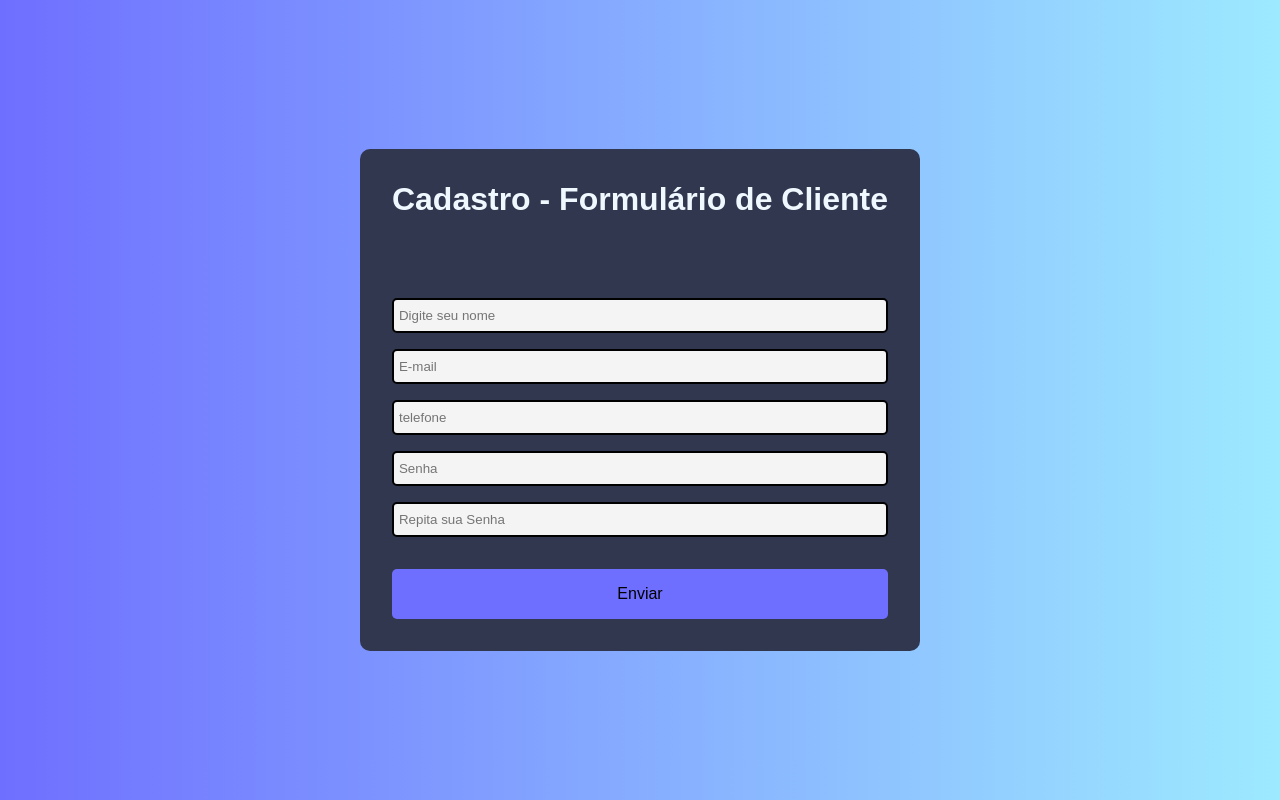
After one commit to fnando1/web_app_services_ti, a PHP site: page /cadastro_cliente.php in a window 1280 px wide. The commit adds this page. Run offline with PHP 8.4, Linux system fonts and the light colour scheme.

Commit message:
processando dados de cadastro do cliente

```diff
--- a/bd_web_app_services_ti.sql
+++ b/bd_web_app_services_ti.sql
@@ -13,7 +13,8 @@ CREATE TABLE servico_tecnico_adm (
 -- Table for clients
 CREATE TABLE cliente (
     codigo int PRIMARY KEY,
-    nome varchar(255),       -- Specify a length for varchar
+    nome varchar(255),
+    senha varchar(50),       -- Specify a length for varchar
     telefone bigint,
     e_mail varchar(255)      -- Specify a length for varchar
 );
--- /dev/null
+++ b/cadastro_cliente.php
@@ -0,0 +1,52 @@
+<?php
+session_start();
+?>
+<!DOCTYPE html>
+<html lang="pt-br">
+    <head>
+        <meta charset="UTF-8">
+        <meta name="viewport" content="width=device-width, initial-scale=1.0">
+        <link rel="stylesheet" href="css/style.css">
+        <title>Service - T.I</title>
+    </head>
+    <body class="borda">
+
+        <div class="container">
+            <h1>Cadastro - Formulário de Cliente</h1>
+                <form action="processa.php" method="POST">
+                    <div>
+                        <input type="text" placeholder="Digite seu nome" class="inputs" name="nome">
+                        <span class="span-required">Nome der ter no minimo 5 caracteres.</span>
+                    </div>
+
+                    <div>
+                        <input type="text" placeholder="E-mail" class="inputs" name="email">
+                        <span class="span-required">Digite um e-mail válido.</span>
+                    </div>
+
+                    <div>
+                        <input type="text" placeholder="telefone" class="inputs" name="telefone">
+                        <span class="span-required"></span>
+                    </div>
+
+                    <div>
+                        <input type="password" placeholder="Senha" class="inputs" name="senha">
+                        <span class="span-required">Digite uma senha com no mínimo 8 caracteres.</span>
+                    </div>
+
+                    <div>
+                        <input type="password" placeholder="Repita sua Senha" class="inputs">
+                        <span class="span-required">Senhas deve ser compatíveis.</span>
+                    </div>
+                    <?php
+                            if(isset($_SESSION['msg']))
+                                echo $_SESSION['msg'];
+                                unset($_SESSION['msg']);
+                            ?>
+
+                    <button type="submit">Enviar</button>
+                </form>
+        </div>
+
+    </body>
+</html>
--- a/css/style.css
+++ b/css/style.css
@@ -132,3 +132,70 @@ footer {
     font-weight: 800;
     margin: 0;
 }
+/*FINAL LOGIN*/
+
+/*COMEÇO FORM CLIENTE*/
+.borda{
+    font-family: Arial, Helvetica, sans-serif;
+    display: flex;
+    justify-content: center;
+    align-items: center;
+    height: 100vh;
+}
+
+.container{
+
+    background-color: #30374f;
+    padding: 2rem;
+    border-radius: 10px;
+    min-width: 30%;
+    overflow: auto;
+}
+
+h1{
+    margin-bottom: 5rem;
+    text-align: center;
+    color: aliceblue;
+}
+
+.container form{
+    display: flex;
+    flex-direction: column;
+    gap: 1rem;
+}
+
+.span-required{
+    display: none;
+}
+
+.inputs{
+    padding: 8px 5px;
+    outline: none;
+    border-radius: 5px;
+    background-color: rgb(245, 244, 244);
+    border: 2px solid;
+    color: black;
+    width: 100%;
+    box-sizing: border-box;
+    transition: .3s;
+}
+
+.inputs:focus{
+    border-color:  rgb(111, 111, 255);
+}
+
+button[type="submit"]{
+    padding: 1rem;
+    font-size: 1rem;
+    outline: none;
+    border: none;
+    border-radius: 5px;
+    margin-top: 1rem;
+    background-color: rgb(111, 111, 255);
+    cursor: pointer;
+    transition: .3s;
+}
+
+button[type="submit"]:hover{
+    background-color: rgb(157, 234, 255);
+}
--- a/index.php
+++ b/index.php
@@ -11,7 +11,7 @@
         <nav>
             <ul>
                 <li><a href="#">Início</a></li>
-                <li><a href="login.php">Criar Conta</a></li>
+                <li><a href="login.php">Fazer login</a></li>
                 <li><a href="#">Serviços</a></li>
                 <li><a href="#">Sobre Nós</a></li>
                 <li><a href="#">Contato</a></li>
--- a/login.php
+++ b/login.php
@@ -12,6 +12,7 @@
             <h1>Faça login</h1>
             <h1>Começe a dar suporte agora!</h1>
         </div>
+        <form action="processa.php" method="POST">
             <div class="rith-login">
                 <div class="card-login">
                     <h1>login</h1>
@@ -20,12 +21,17 @@
                         <input type="text" name="usuario" placeholder="Usuário"></input>
                     </div>
                     <div class="textfild">
+                        <label for="email">E-mail</label>
+                        <input type="password" name="senha" placeholder="E-mail"></input>
+                    </div>
+                    <div class="textfild">
                         <label for="senha">Senha</label>
                         <input type="password" name="senha" placeholder="Senha"></input>
                     </div>
                     <button class="btn-login">Login</button>
                 </div>
             </div>
+        </form>
     </div>
 </body>
 </html>
```
Also changed, not shown: conexao.php (added, +25 -0 lines), processa.php (added, +27 -0 lines), url.php (added, +10 -0 lines). Lines whose indentation alone changed are shown as unchanged.
